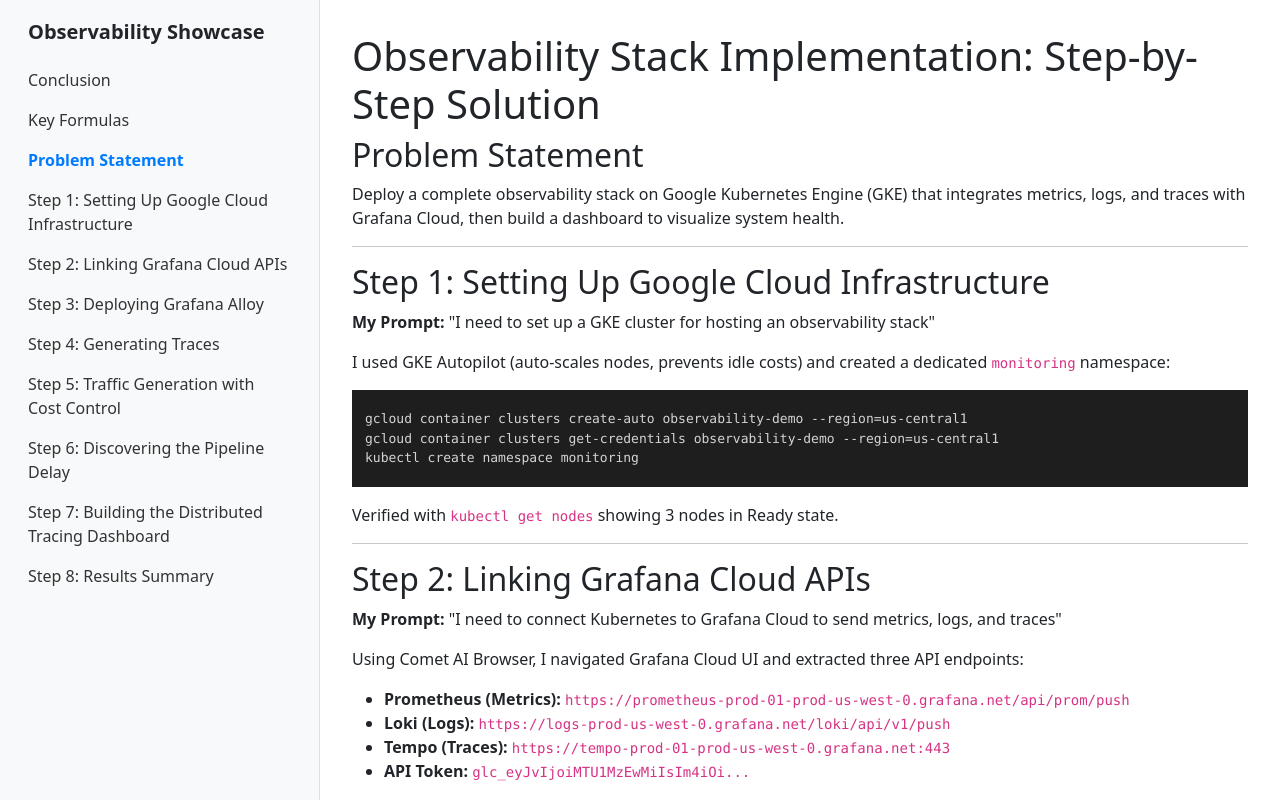
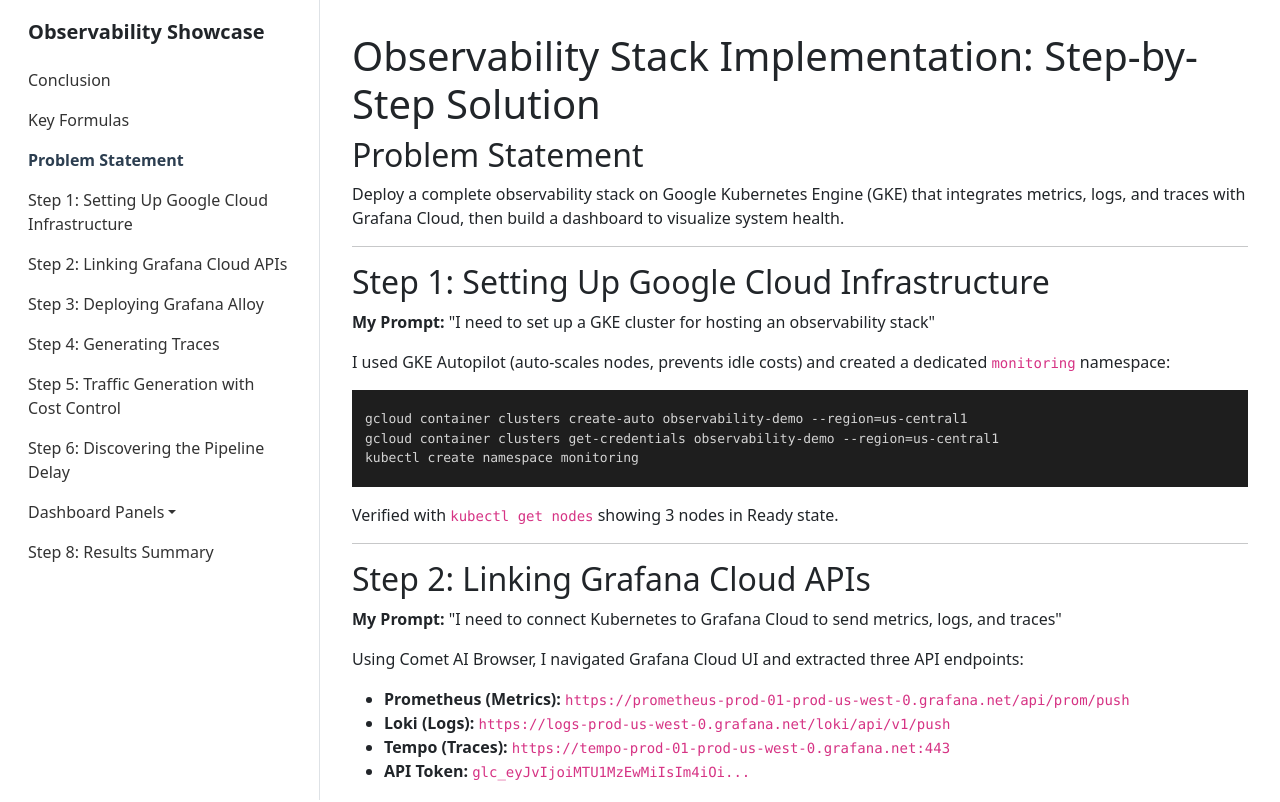
Before and after one commit to jjgreeky/observability-showcase, a React (Create React App) app: page / in a window 1280 px wide. Shown: the top 802 px of the page. Built offline with nearby package versions, Linux system fonts and the light colour scheme.

Commit message:
feat: Add Flatly theme and collapsible sidebar menu

```diff
--- a/public/index.html
+++ b/public/index.html
@@ -15,16 +15,11 @@
       user's mobile device or desktop. See https://developers.google.com/web/fundamentals/web-app-manifest/
     -->
     <link rel="manifest" href="%PUBLIC_URL%/manifest.json" />
-    <!--
-      Notice the use of %PUBLIC_URL% in the tags above.
-      It will be replaced with the URL of the `public` folder during the build.
-      Only files inside the `public` folder can be referenced from the HTML.
-
-      Unlike "/favicon.ico" or "favicon.ico", "%PUBLIC_URL%/favicon.ico" will
-      work correctly both with client-side routing and a non-root public URL.
-      Learn how to configure a non-root public URL by running `npm run build`.
-    -->
-    <title>React App</title>
+    <link
+      rel="stylesheet"
+      href="https://bootswatch.com/5/flatly/bootstrap.min.css"
+    />
+    <title>Observability Showcase</title>
   </head>
   <body>
     <noscript>You need to enable JavaScript to run this app.</noscript>
--- a/src/App.css
+++ b/src/App.css
@@ -1,7 +1,4 @@
 
-body {
-  padding-top: 56px; /* Adjust for fixed navbar on mobile */
-}
 
 .sidebar-container {
   position: sticky;
@@ -9,7 +6,7 @@
   height: 100vh;
   overflow-y: auto;
   padding-top: 20px;
-  background-color: #f8f9fa;
+  background-color: #fff;
   border-right: 1px solid #dee2e6;
 }
 
@@ -29,18 +26,26 @@
 }
 
 .nav-link.active {
-  color: #007bff;
+  color: #2c3e50;
   font-weight: 700;
 }
 
-/* Make syntax highlighter responsive */
+.nav-dropdown .nav-link {
+  padding-left: 2.5rem;
+}
+
+.dropdown-item.active, .dropdown-item:active {
+  color: #fff;
+  background-color: #2c3e50;
+}
+
 pre {
   background-color: #1e1e1e;
-  white-space: pre-wrap;       /* Since CSS 2.1 */
-  white-space: -moz-pre-wrap;  /* Mozilla, since 1999 */
-  white-space: -pre-wrap;      /* Opera 4-6 */
-  white-space: -o-pre-wrap;    /* Opera 7 */
-  word-wrap: break-word;       /* Internet Explorer 5.5+ */
+  white-space: pre-wrap;
+  white-space: -moz-pre-wrap;
+  white-space: -pre-wrap;
+  white-space: -o-pre-wrap;
+  word-wrap: break-word;
 }
 
 @media (min-width: 992px) { /* lg breakpoint */
--- a/src/App.tsx
+++ b/src/App.tsx
@@ -1,162 +1,360 @@
+
+
 
 import React, { useState, useEffect } from 'react';
-import { Container, Row, Col, Navbar, Nav, Offcanvas } from 'react-bootstrap';
+
+import { Container, Row, Col, Navbar, Nav, Offcanvas, NavDropdown } from 'react-bootstrap';
+
 import ReactMarkdown from 'react-markdown';
+
 import { Prism as SyntaxHighlighter } from 'react-syntax-highlighter';
+
 import { vscDarkPlus } from 'react-syntax-highlighter/dist/esm/styles/prism';
+
 import remarkMath from 'remark-math';
+
 import rehypeKatex from 'rehype-katex';
+
 import 'katex/dist/katex.min.css';
+
 import './App.css';
 
+
+
 interface Heading {
+
   id: string;
+
   level: number;
+
   title: string;
+
 }
 
+
+
 const App: React.FC = () => {
+
   const [markdown, setMarkdown] = useState<string>('');
+
   const [headings, setHeadings] = useState<Heading[]>([]);
+
   const [showMenu, setShowMenu] = useState(false);
+
   const [activeLink, setActiveLink] = useState('');
 
+
+
   useEffect(() => {
+
     const cacheBuster = new Date().getTime();
+
     fetch(`${process.env.PUBLIC_URL}/HOMEWORK_SOLUTION_SUMMARY.md?v=${cacheBuster}`)
+
       .then((response) => response.text())
+
       .then((text) => {
+
         setMarkdown(text);
+
       });
+
   }, []);
 
+
+
   const handleCloseMenu = () => setShowMenu(false);
+
   const handleShowMenu = () => setShowMenu(true);
 
+
+
   const handleScroll = () => {
+
     const sections = headings.map(h => document.getElementById(h.id));
+
     const scrollPosition = window.scrollY + 150;
 
+
+
     for (let i = sections.length - 1; i >= 0; i--) {
+
       const section = sections[i];
+
       if (section && section.offsetTop <= scrollPosition) {
+
         setActiveLink(`#${section.id}`);
+
         break;
+
       }
+
     }
+
   };
 
+
+
   useEffect(() => {
+
     window.addEventListener('scroll', handleScroll);
+
     return () => {
+
       window.removeEventListener('scroll', handleScroll);
+
     };
+
   }, [headings]);
 
+
+
   const slugify = (text: string) => {
+
     return text.toLowerCase().replace(/[^a-z0-9]+/g, '-').replace(/(^-|-$)+/g, '');
+
   };
 
+
+
   const HeadingRenderer: React.FC<{ level: number, children: React.ReactNode }> = ({ level, children }) => {
+
     const title = React.Children.toArray(children).join('').replace(/^#+\s*/, '');
+
     const id = slugify(title);
 
+
+
     useEffect(() => {
+
       setHeadings(prev => {
+
         if (prev.find(h => h.id === id)) return prev;
+
         return [...prev, { id, level, title }].sort((a, b) => a.id.localeCompare(b.id));
+
       });
+
     }, [id, level, title]);
 
+
+
     switch (level) {
+
       case 1: return <h1 id={id}>{title}</h1>;
+
       case 2: return <h2 id={id}>{title}</h2>;
+
       case 3: return <h3 id={id}>{title}</h3>;
+
       case 4: return <h4 id={id}>{title}</h4>;
+
       case 5: return <h5 id={id}>{title}</h5>;
+
       case 6: return <h6 id={id}>{title}</h6>;
+
       default: return <h6 id={id}>{title}</h6>;
+
     }
+
   };
 
-  const Sidebar = () => (
+
+
+  const Sidebar = () => {
+
+    const mainHeadings = headings.filter(h => h.level === 2);
+
+    const panelHeadings = headings.filter(h => h.level === 4);
+
+
+
+    return (
+
       <Nav className="flex-column">
-      {headings.filter(h => h.level === 2).map(heading => (
-        <Nav.Link
-          key={heading.id}
-          href={`#${heading.id}`}
-          onClick={handleCloseMenu}
-          active={activeLink === `#${heading.id}`}
-        >
-          {heading.title}
-        </Nav.Link>
+
+        {mainHeadings.map(heading => {
+
+          if (heading.title.includes('Step 7')) {
+
+            return (
+
+              <NavDropdown title="Dashboard Panels" id="nav-dropdown" key={heading.id}>
+
+                {panelHeadings.map(panel => (
+
+                  <NavDropdown.Item key={panel.id} href={`#${panel.id}`} onClick={handleCloseMenu}>
+
+                    {panel.title.replace(/^\d+\.\s*/, '')}
+
+                  </NavDropdown.Item>
+
                 ))}
-    </Nav>
+
+              </NavDropdown>
+
             );
 
+          }
+
           return (
+
+            <Nav.Link
+
+              key={heading.id}
+
+              href={`#${heading.id}`}
+
+              onClick={handleCloseMenu}
+
+              active={activeLink === `#${heading.id}`}
+
+            >
+
+              {heading.title}
+
+            </Nav.Link>
+
+          );
+
+        })}
+
+      </Nav>
+
+    );
+
+  };
+
+
+
+  return (
+
     <>
-      <Navbar bg="light" expand="lg" fixed="top" className="d-lg-none">
+
+      <Navbar bg="primary" variant="dark" expand="lg" fixed="top" className="d-lg-none">
+
         <Container fluid>
+
           <Navbar.Brand href="#">Observability Showcase</Navbar.Brand>
+
           <Navbar.Toggle aria-controls="offcanvas-navbar" onClick={handleShowMenu} />
+
         </Container>
+
       </Navbar>
 
+
+
       <Offcanvas show={showMenu} onHide={handleCloseMenu} responsive="lg" className="d-lg-none">
+
         <Offcanvas.Header closeButton>
+
           <Offcanvas.Title>Menu</Offcanvas.Title>
+
         </Offcanvas.Header>
+
         <Offcanvas.Body>
+
           <Sidebar />
+
         </Offcanvas.Body>
+
       </Offcanvas>
 
+
+
       <Container fluid>
+
         <Row>
+
           <Col lg={3} className="d-none d-lg-block sidebar-container">
+
             <div className="sidebar-sticky">
-              <h5>Observability Showcase</h5>
+
+              <h5 className="px-3">Observability Showcase</h5>
+
               <Sidebar />
+
             </div>
+
           </Col>
+
           <Col lg={9} className="main-content">
+
             <ReactMarkdown
+
               remarkPlugins={[remarkMath]}
+
               rehypePlugins={[rehypeKatex]}
+
               components={{
+
                 h1: ({ children }) => <HeadingRenderer level={1}>{children}</HeadingRenderer>,
+
                 h2: ({ children }) => <HeadingRenderer level={2}>{children}</HeadingRenderer>,
+
                 h3: ({ children }) => <HeadingRenderer level={3}>{children}</HeadingRenderer>,
+
                 h4: ({ children }) => <HeadingRenderer level={4}>{children}</HeadingRenderer>,
+
                 h5: ({ children }) => <HeadingRenderer level={5}>{children}</HeadingRenderer>,
+
                 h6: ({ children }) => <HeadingRenderer level={6}>{children}</HeadingRenderer>,
+
                 code({ node, className, children, ...props }: any) {
+
                   const match = /language-(\w+)/.exec(className || '');
+
                   return match ? (
+
                     <SyntaxHighlighter
+
                       style={vscDarkPlus}
+
                       language={match[1]}
+
                       PreTag="div"
+
                       {...props}
+
                     >
+
                       {String(children).replace(/\n$/, '')}
+
                     </SyntaxHighlighter>
+
                   ) : (
+
                     <code className={className} {...props}>
+
                       {children}
+
                     </code>
+
                   );
+
                 },
+
               }}
+
             >
+
               {markdown}
+
             </ReactMarkdown>
+
           </Col>
+
         </Row>
+
       </Container>
+
     </>
+
   );
+
 };
 
+
+
 export default App;
```
Lines whose indentation alone changed are shown as unchanged.
